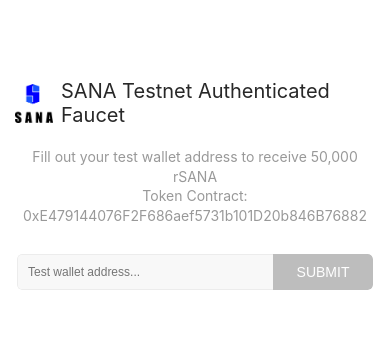
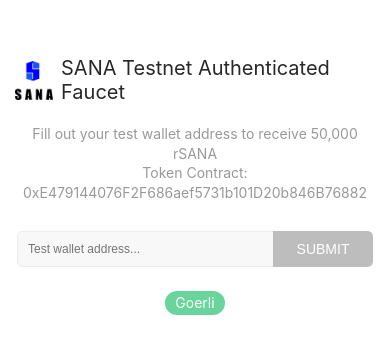
Before and after one commit to ethsana/sana-faucet, a React (Create React App) app: page / in a window 390 px wide. Shown: the part 131-484 px from the top of the page. Built offline with nearby package versions, Linux system fonts and the light colour scheme.

Commit message:
update: add network tag

```diff
--- a/src/App.js
+++ b/src/App.js
@@ -58,6 +58,7 @@
             <button disabled={pending || !address || error} onClick={onSubmit}>SUBMIT</button>
           </div>
           {error && <p className='error'>The address is incorrect</p>}
+          <div className='network'>Goerli</div>
           <p className={`success ${success ? ' show': ''}`}>🎉 Token has been launched, please check the wallet.</p>
         </div>
       </div>
--- a/src/App.scss
+++ b/src/App.scss
@@ -115,6 +115,20 @@
     line-height: 1.8;
   }
 
+  .network{
+    background: #69d49c;
+    color: #fff;
+    font-size: 18px;
+    height: 32px;
+    width: 80px;
+    text-align: center;
+    line-height: 32px;
+    border-radius: 16px;
+    margin-left: auto;
+    margin-right: auto;
+    margin-top: 30px;
+  }
+
   .success{
     font-size: 18px;
     line-height: 1.5;
@@ -185,6 +199,15 @@
       font-size: 14px;
     }
 
+    .network{
+      font-size: 16px;
+      height: 28px;
+      width: 70px;
+      line-height: 28px;
+      border-radius: 14px;
+      margin-top: 26px;
+    }
+
     .success{
       font-size: 14px;
     }
@@ -226,6 +249,15 @@
       font-size: 12px;
     }
 
+    .network{
+      font-size: 14px;
+      height: 24px;
+      width: 60px;
+      line-height: 24px;
+      border-radius: 12px;
+      margin-top: 22px;
+    }
+
     .success{
       font-size: 12px;
     }
--- a/src/setupProxy.js
+++ b/src/setupProxy.js
@@ -2,7 +2,7 @@
 
 module.exports = function(app) {
     app.use(proxy("/v1", {
-        target: "https://faucet-api.ethsana.org" , //配置你要请求的服务器地址
+        target: "https://faucet.ethsana.org" , //配置你要请求的服务器地址
         changeOrigin: true,
     }))
 };
```
